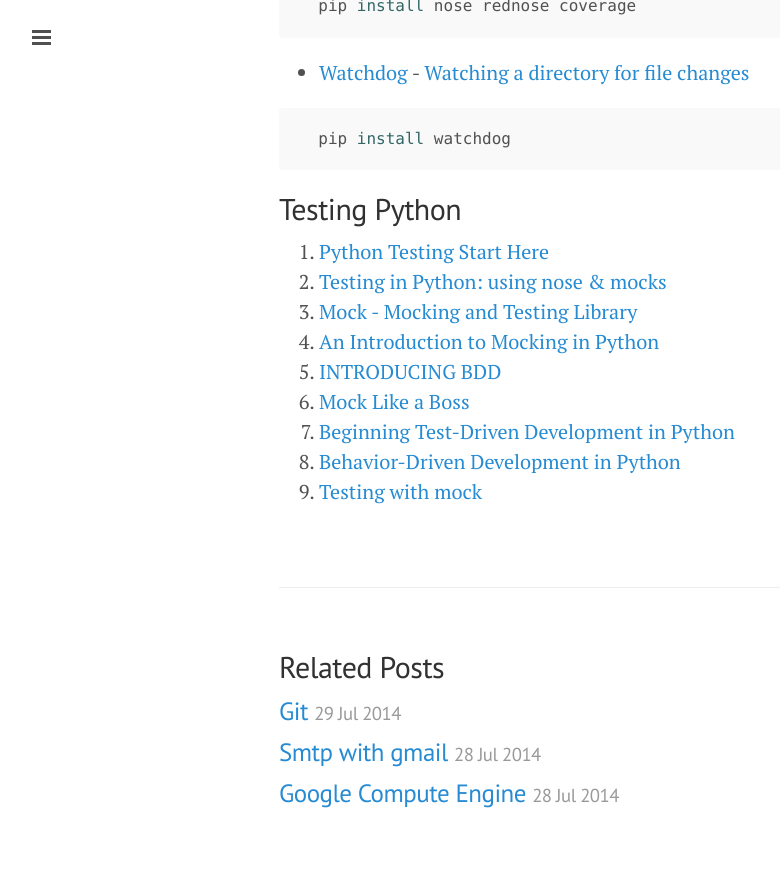
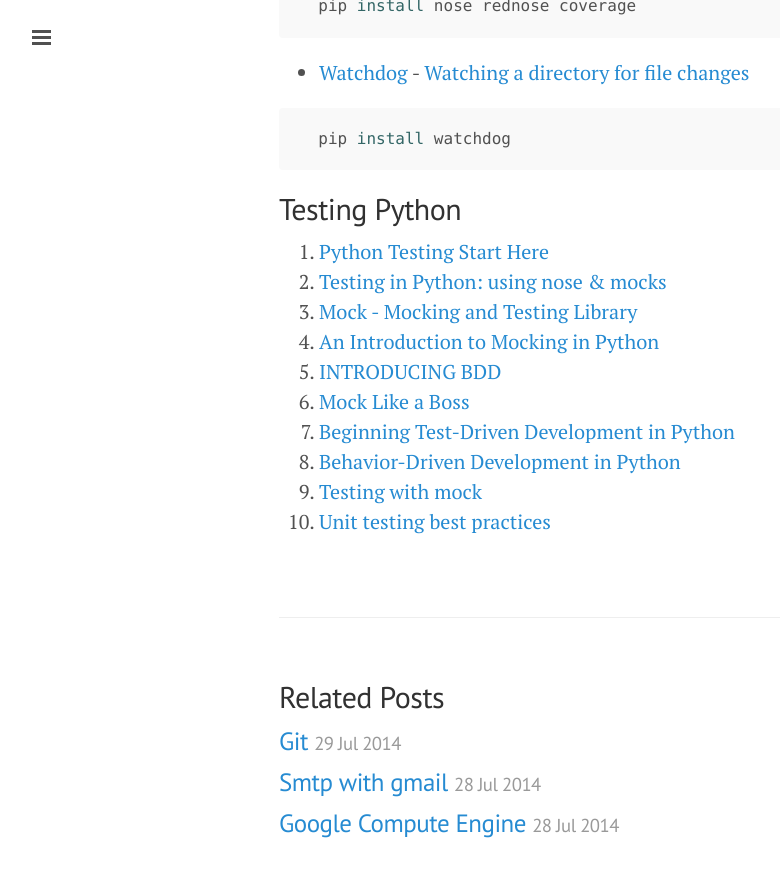
Before and after one commit to ibotdotout/ibotdotout.github.io, a Jekyll site: the page built from _posts/2014-07-11-python-testing.md, in a window 1280 px wide and 900 px high, scrolled down 3021 px. Shown: the top 877 px of the window, without its empty margins (1-781 px from the left). Built offline with Jekyll 4.4.1, drawn with Linux system fonts in a browser that asks for light colours; Markdown is read by kramdown in place of the engine named in the settings.

Commit message:
add unit testing best practices

```diff
--- a/_posts/2014-07-11-python-testing.md
+++ b/_posts/2014-07-11-python-testing.md
@@ -124,3 +124,4 @@ Cover - (Stmts - Miss)/Stmts * 100
 7. [Beginning Test-Driven Development in Python](http://code.tutsplus.com/tutorials/beginning-test-driven-development-in-python--net-30137)
 8. [Behavior-Driven Development in Python](http://code.tutsplus.com/tutorials/behavior-driven-development-in-python--net-26547)
 9. [Testing with mock](http://pyvideo.org/video/392/pycon-2011--testing-with-mock)
+10. [Unit testing best practices](http://www.slideshare.net/nickokiss/unit-testing-best-practices)
```
